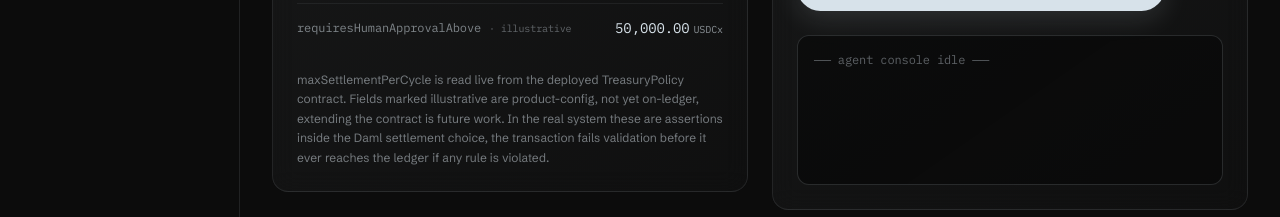
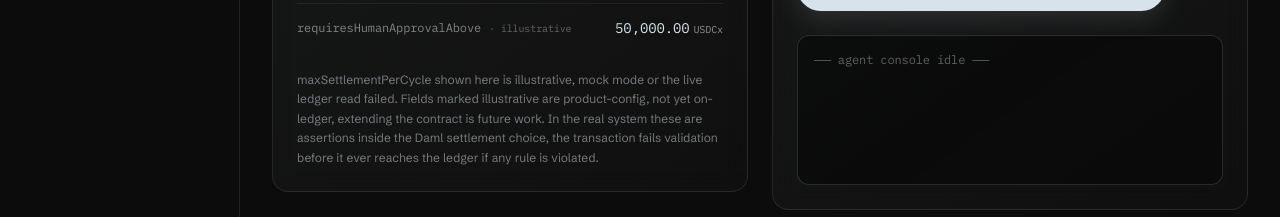
Before and after one commit to manjeetsharma0796/Net-chain, a Next.js app: page /app/policy in a window 1280 px wide. Shown: the part 433-650 px from the top of the page. Built offline with nearby package versions, Linux system fonts and the light colour scheme.

Commit message:
fix(T50): policy caption claims live only when the live read succeeded
Review H5: the cap caption no longer unconditionally says 'read live'; it says
illustrative in mock mode or on a failed read, tags the cap illustrative then, and
the getPolicyLive effect has a catch so it cannot throw unhandled.

```diff
--- a/app/app/policy/page.tsx
+++ b/app/app/policy/page.tsx
@@ -44,14 +44,19 @@ export default function PolicyPage() {
 
   useEffect(() => {
     let cancelled = false;
-    getPolicyLive(currentPartyId).then((p) => {
-      if (!cancelled) setLiveCap(p?.maxSettlementPerCycle ?? null);
-    });
+    getPolicyLive(currentPartyId)
+      .then((p) => {
+        if (!cancelled) setLiveCap(p?.maxSettlementPerCycle ?? null);
+      })
+      .catch(() => {
+        if (!cancelled) setLiveCap(null);
+      });
     return () => {
       cancelled = true;
     };
   }, [currentPartyId]);
 
+  const isCapLive = liveCap !== null;
   const maxSettlementPerCycle = liveCap ?? policy.maxSettlementPerCycle;
 
   const runAttempt = async () => {
@@ -84,6 +89,7 @@ export default function PolicyPage() {
     {
       label: "maxSettlementPerCycle",
       value: <MoneyValue amount={maxSettlementPerCycle} />,
+      illustrative: !isCapLive,
     },
     {
       label: "allowedCounterparties",
@@ -145,12 +151,14 @@ export default function PolicyPage() {
               ))}
             </dl>
             <p className="mt-4 text-xs font-light leading-relaxed text-frost/50">
-              maxSettlementPerCycle is read live from the deployed
-              TreasuryPolicy contract. Fields marked illustrative are
-              product-config, not yet on-ledger, extending the contract is
-              future work. In the real system these are assertions inside the
-              Daml settlement choice, the transaction fails validation
-              before it ever reaches the ledger if any rule is violated.
+              {isCapLive
+                ? "maxSettlementPerCycle is read live from the deployed TreasuryPolicy contract."
+                : "maxSettlementPerCycle shown here is illustrative, mock mode or the live ledger read failed."}{" "}
+              Fields marked illustrative are product-config, not yet on-ledger,
+              extending the contract is future work. In the real system these
+              are assertions inside the Daml settlement choice, the
+              transaction fails validation before it ever reaches the ledger
+              if any rule is violated.
             </p>
           </section>
         </FadeIn>
```
